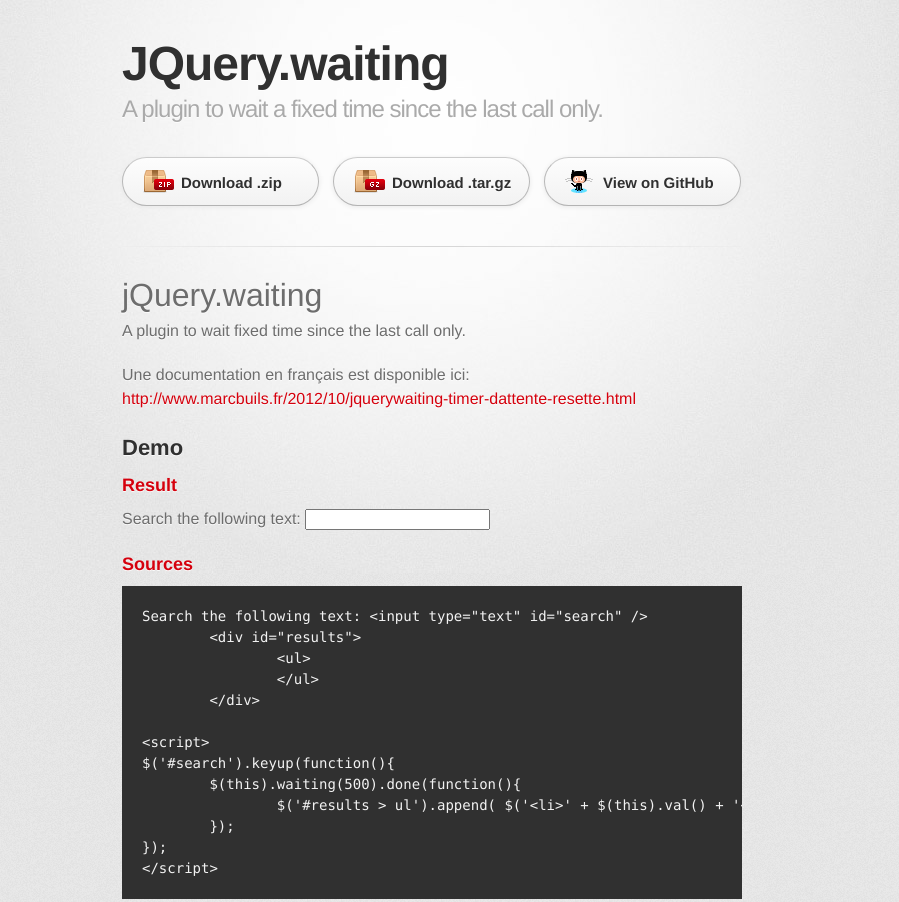
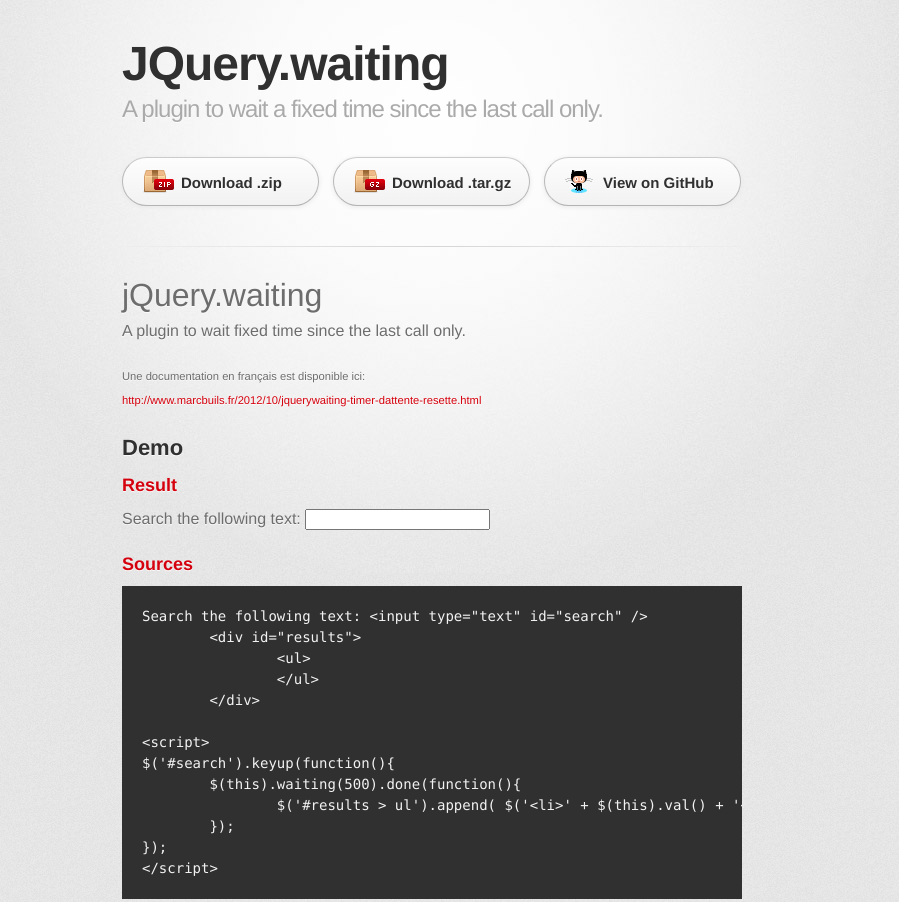
Before and after one commit to marcbuils/jquery.waiting, a plain HTML site: page index.html in a window 1280 px wide. Shown: the top 902 px of the page, without its empty margins (208-1107 px from the left). Drawn offline with nearby package versions, Linux system fonts and the light colour scheme; a web font is replaced by a local one.

Commit message:
bug fixed

```diff
--- a/stylesheets/stylesheet.css
+++ b/stylesheets/stylesheet.css
@@ -6,7 +6,7 @@ html, body, div, span, applet, object, iframe,
 h1, h2, h3, h4, h5, h6, p, blockquote, pre,
 a, abbr, acronym, address, big, cite, code,
 del, dfn, em, img, ins, kbd, q, s, samp,
-strike, strong, sub, sup, tt, var,
+small, strike, strong, sub, sup, tt, var,
 b, u, i, center,
 dl, dt, dd, ol, ul, li,
 fieldset, form, label, legend,
@@ -371,10 +371,5 @@ footer a:hover {
 @media only screen and (max-width: 479px) {}
 
 small  {
-	margin: 0;
-	padding: 0;
-	border: 0;
-	font-size: 0.7em;
-	font: inherit;
-	vertical-align: baseline;
+	font-size: 0.7em !important;
 }
```
